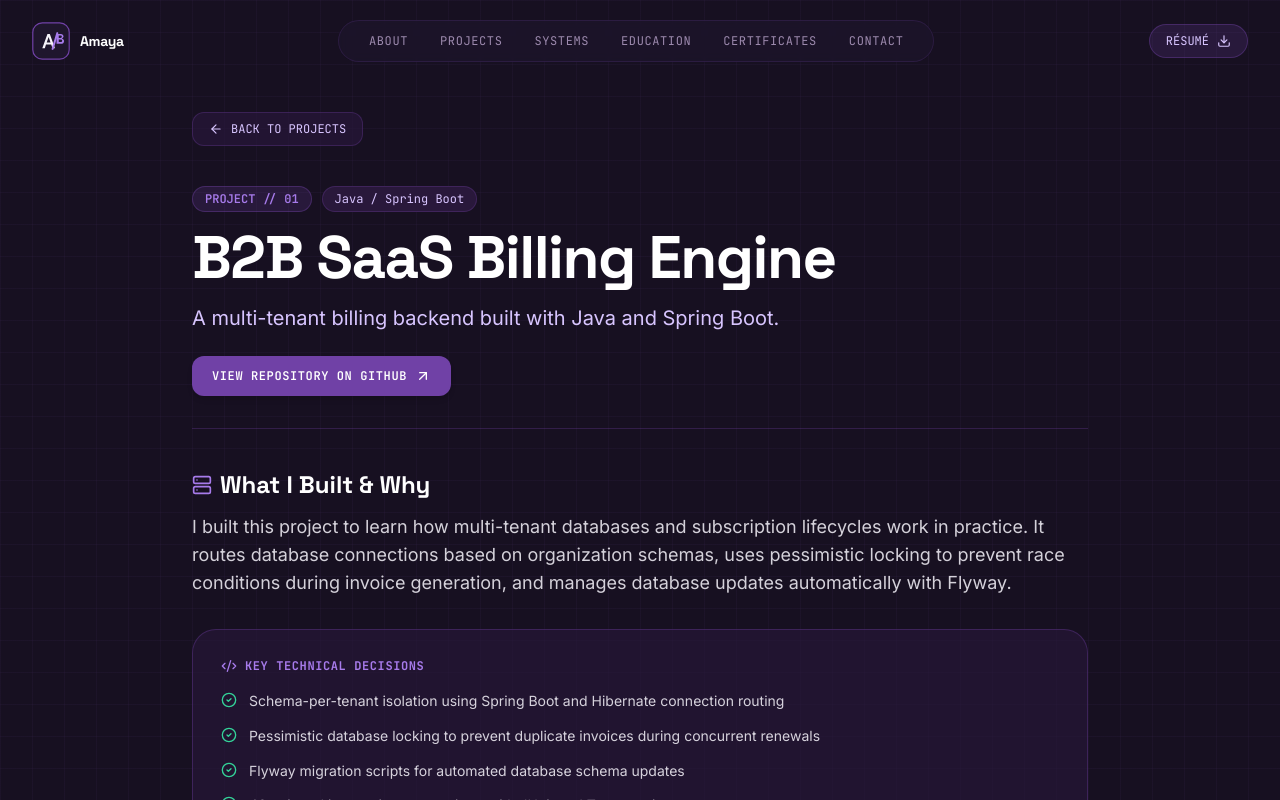
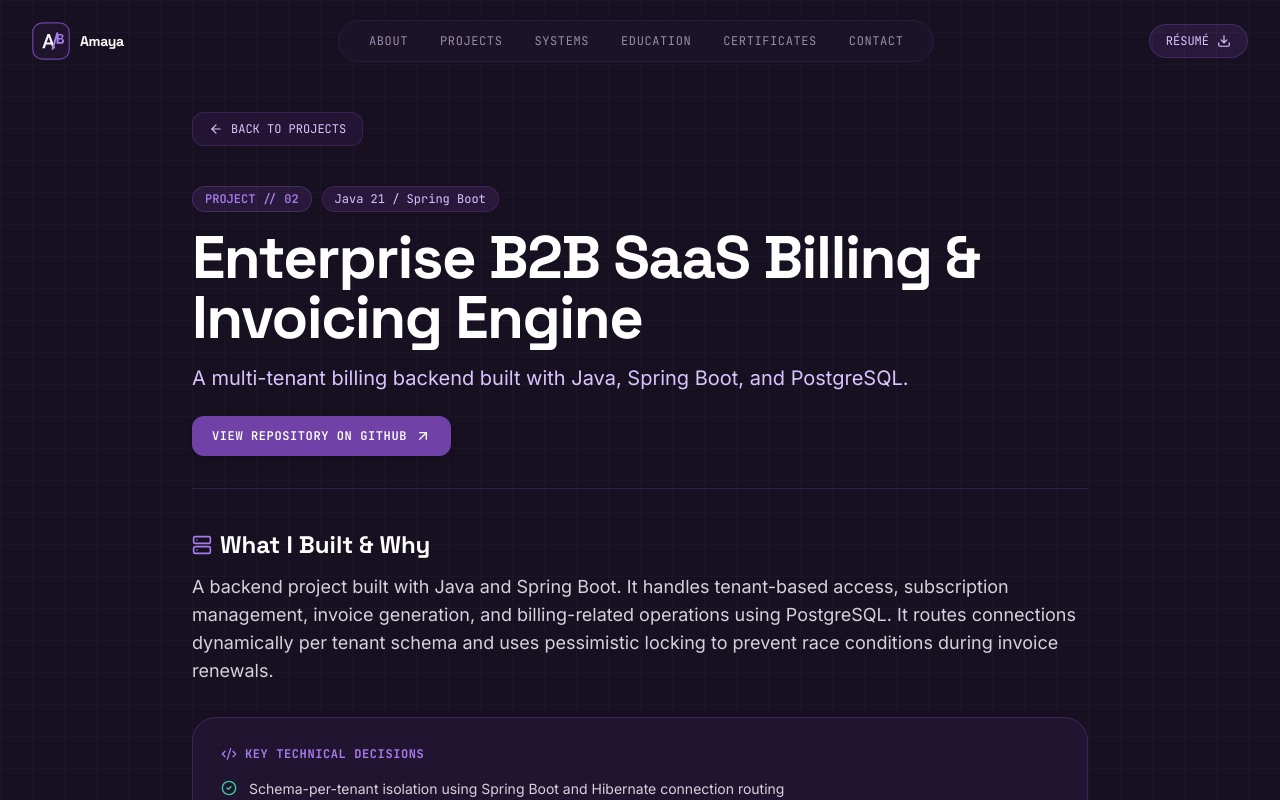
Before and after one commit to amy9273/portfolio, a Next.js app: page /projects/b2b-saas-billing in a window 1280 px wide. Shown: the top 800 px of the page. Built offline with nearby package versions, Linux system fonts and the light colour scheme.

Commit message:
feat: complete portfolio content revisions per honest student voice guidelines

```diff
--- a/src/components/sections/About.tsx
+++ b/src/components/sections/About.tsx
@@ -107,15 +107,15 @@ export function About() {
           {/* Right Column: Grounded, Honest Personal Narrative */}
           <div className="lg:col-span-7 space-y-6 text-base md:text-lg leading-relaxed text-graphite/90 font-sans">
             <p className="font-medium text-lg md:text-xl text-graphite">
-              Hi, I&apos;m Amaya. I&apos;m an Information Technology student at De La Salle Lipa who likes building applications and learning how backend systems work.
+              Hi, I&apos;m Amaya. I&apos;m a fourth-year Information Technology student at De La Salle Lipa who enjoys building applications and solving problems through code.
             </p>
 
             <p>
-              Most of my programming experience comes from academic projects and building things on my own. I got drawn to backend development because I wanted to understand what happens after a button is clicked—how data gets validated, how databases keep records consistent across multiple users, and how servers handle unexpected traffic spikes.
+              I first explored programming during the pandemic, starting with Python tutorials on YouTube and later taking online coursework on Coursera. I found programming rewarding because I genuinely enjoyed the process of figuring things out, debugging issues, and seeing an idea turn into something that actually works.
             </p>
 
             <p>
-              Lately, I&apos;ve spent most of my coding time working with <strong className="text-graphite font-semibold">Java and Spring Boot</strong>, <strong className="text-graphite font-semibold">PostgreSQL</strong>, and <strong className="text-graphite font-semibold">TypeScript with Node.js and Next.js</strong>. I enjoy projects where I have to think about database structures, multi-tenant separation, and background job queues.
+              Most of my programming experience comes from academic and personal projects. I like building features, fixing problems, and seeing everything come together. Over the course of my studies, I&apos;ve worked on backend systems, REST APIs, full-stack web applications, and mobile apps—adapting to different technologies depending on what the project requires.
             </p>
 
             <div className="p-5 rounded-2xl bg-white border border-mist space-y-2.5 shadow-sm">
@@ -124,7 +124,7 @@ export function About() {
                 <span>Outside of Coding</span>
               </div>
               <p className="text-sm text-graphite/85 leading-relaxed font-sans">
-                When I&apos;m not studying or coding, I enjoy reading manga and manhwa, watching shows, and building fun side projects. That&apos;s actually how I ended up making <strong className="text-royal-violet font-semibold">Malaya</strong> (a simple webtoon reader PWA) and working on <strong className="text-royal-violet font-semibold">Kamunica</strong> (our capstone sign language learning app with 3D avatars).
+                Outside of studying and programming, I enjoy reading manga and manhwa, watching shows, and working on personal side projects. My habit of reading manga was what led me to build <strong className="text-royal-violet font-semibold">Malaya</strong>—a reading web app that connects to external comic APIs. I also worked on <strong className="text-royal-violet font-semibold">Kamunica</strong>, our capstone mobile project featuring a 3D avatar for learning Filipino Sign Language.
               </p>
             </div>
 
@@ -136,15 +136,19 @@ export function About() {
               <div className="text-xs font-mono space-y-1.5 text-graphite/85">
                 <div>
                   <span className="text-muted-mauve">Degree: </span>
-                  <span className="font-semibold text-graphite">BS in Information Technology (Expected 2027)</span>
+                  <span className="font-semibold text-graphite">BS in Information Technology (Expected Graduation: June 2027)</span>
+                </div>
+                <div>
+                  <span className="text-muted-mauve">Level: </span>
+                  <span className="font-semibold text-graphite">Fourth-Year Student</span>
                 </div>
                 <div>
                   <span className="text-muted-mauve">Relevant Coursework: </span>
-                  <span>Database Systems, Software Architecture, Distributed Computing, Web & Mobile Development</span>
+                  <span>Data Structures & Algorithms, Database Systems, Object-Oriented Programming, Networking, Web & Mobile Development</span>
                 </div>
                 <div>
                   <span className="text-muted-mauve">Status: </span>
-                  <span className="text-emerald-700 font-semibold">Looking for 2025/2026 software / backend internships</span>
+                  <span className="text-emerald-700 font-semibold">Open to software development opportunities and internships</span>
                 </div>
               </div>
             </div>
--- a/src/components/sections/Contact.tsx
+++ b/src/components/sections/Contact.tsx
@@ -83,9 +83,9 @@ export function Contact() {
           </h2>
 
           <p className="text-cloud/80 text-sm sm:text-base font-sans leading-relaxed">
-            I&apos;m looking for software development or backend internships for 2025/2026. If
-            you have an opening, a question about any of my projects, or just want to talk tech,
-            feel free to reach out.
+            I&apos;m open to software development opportunities and always interested in connecting
+            with people who want to discuss my projects or work. Whether you have an opportunity or
+            just want to talk tech, feel free to reach out.
           </p>
         </div>
 
--- a/src/components/sections/Hero.tsx
+++ b/src/components/sections/Hero.tsx
@@ -55,13 +55,13 @@ export function Hero({ onReplayPreloader }: HeroProps) {
           <h1 className="text-4xl sm:text-6xl lg:text-7xl font-display font-extrabold text-white tracking-tight leading-[1.08]">
             Hi, I&apos;m Amaya.{' '}
             <span className="bg-gradient-to-r from-pale-lilac via-electric-lavender to-royal-violet bg-clip-text text-transparent block mt-1">
-              I build web applications and backend systems.
+              I build web, backend, and mobile applications.
             </span>
           </h1>
 
           {/* Subtitle */}
           <p className="text-cloud/85 text-base sm:text-lg max-w-2xl leading-relaxed font-sans">
-            I&apos;m a 4th-year Information Technology student at De La Salle Lipa. Most of my work involves backend development with Java and Spring Boot, web apps with TypeScript, and learning how databases and queues handle data behind the scenes.
+            My name is Angel Amaya Balion, and I also go by Amaya. I&apos;m a fourth-year BS Information Technology student at De La Salle Lipa. Most of my programming experience comes from academic and personal projects where I build web applications, backend systems, and mobile apps.
           </p>
 
           {/* Action Buttons */}
@@ -105,7 +105,7 @@ export function Hero({ onReplayPreloader }: HeroProps) {
             </div>
             <div className="flex items-center gap-1.5">
               <Calendar className="w-3.5 h-3.5 text-electric-lavender" />
-              <span>OPEN FOR 2025/2026 INTERNSHIPS</span>
+              <span>EXPECTED GRADUATION: JUNE 2027</span>
             </div>
           </div>
         </div>
--- a/src/components/sections/Projects.tsx
+++ b/src/components/sections/Projects.tsx
@@ -205,7 +205,7 @@ export function Projects() {
             </span>
           </div>
 
-          <div className="grid grid-cols-1 sm:grid-cols-2 lg:grid-cols-3 gap-4">
+          <div className="grid grid-cols-1 sm:grid-cols-2 gap-4">
             {SECONDARY_PROJECTS.map((project) => (
               <div
                 key={project.id}
--- a/src/components/sections/Systems.tsx
+++ b/src/components/sections/Systems.tsx
@@ -115,10 +115,10 @@ export function Systems() {
               <span>04 / BEHIND THE CODE</span>
             </div>
             <h2 className="text-3xl md:text-5xl font-display font-extrabold text-graphite tracking-tight">
-              Backend Topics I&apos;ve Explored.
+              Concepts I&apos;ve Explored.
             </h2>
             <p className="text-graphite/75 text-sm sm:text-base font-sans mt-2 max-w-2xl leading-relaxed">
-              A closer look at how I approached database multi-tenancy, concurrency, and delayed queues in my projects.
+              A closer look at implementation details and patterns I&apos;ve explored through my projects—including database schema isolation, concurrency handling, and delayed queues.
             </p>
           </div>
           <div className="font-mono text-xs text-muted-mauve flex items-center gap-2">
--- a/src/data/projects.ts
+++ b/src/data/projects.ts
@@ -4,7 +4,7 @@ export interface ProjectItem {
   title: string;
   tagline: string;
   tier: 1 | 2;
-  category: 'Backend' | 'Queues' | 'Mobile & 3D' | 'Data & Web';
+  category: 'Backend' | 'Queues' | 'Mobile & 3D' | 'Data & Web' | 'Full-Stack';
   technologies: string[];
   description: string;
   architectureHighlights: string[];
@@ -17,57 +17,78 @@ export interface ProjectItem {
 export const FEATURED_PROJECTS: ProjectItem[] = [
   {
     id: '01',
+    slug: 'malaya',
+    title: 'Malaya — Manga & Manhwa Reader',
+    tagline: 'A personal reading web application connecting to external comic APIs.',
+    tier: 1,
+    category: 'Data & Web',
+    technologies: ['Next.js 15 PWA', 'TypeScript', 'Supabase', 'Tailwind CSS', 'External APIs'],
+    description:
+      'Malaya is a personal manga and manhwa reading web application. It fetches available titles and chapter content from external APIs (including Asura and MangaBuddy) and presents them through a clean, continuous-scroll reading interface. It is a personal project—I do not host or store the manga chapters myself.',
+    architectureHighlights: [
+      'Continuous vertical scroll reading layout designed for comfortable reading on desktop and mobile',
+      'Image proxy route handler to fetch chapter panels cleanly while preventing cross-origin issues',
+      'Supabase PostgreSQL database and authentication for bookmarking and reading progress syncing',
+      'Mobile-first PWA with offline caching and clean navigation',
+    ],
+    proofOfWork: 'Personal reading PWA · External API integration',
+    githubUrl: 'https://github.com/amy9273/malaya',
+    liveUrl: 'https://malaya-brown.vercel.app',
+    statusBadge: 'Featured · Next.js 15 PWA',
+  },
+  {
+    id: '02',
     slug: 'b2b-saas-billing',
-    title: 'B2B SaaS Billing Engine',
-    tagline: 'A multi-tenant billing backend built with Java and Spring Boot.',
+    title: 'Enterprise B2B SaaS Billing & Invoicing Engine',
+    tagline: 'A multi-tenant billing backend built with Java, Spring Boot, and PostgreSQL.',
     tier: 1,
     category: 'Backend',
-    technologies: ['Java 21', 'Spring Boot 3', 'PostgreSQL', 'Flyway', 'Testcontainers', 'JUnit 5'],
+    technologies: ['Java 21', 'Spring Boot 3.3', 'PostgreSQL', 'Flyway', 'Testcontainers', 'JUnit 5'],
     description:
-      'I built this project to learn how multi-tenant databases and subscription lifecycles work in practice. It routes database connections based on organization schemas, uses pessimistic locking to prevent race conditions during invoice generation, and manages database updates automatically with Flyway.',
+      'A backend project built with Java and Spring Boot. It handles tenant-based access, subscription management, invoice generation, and billing-related operations using PostgreSQL. It routes connections dynamically per tenant schema and uses pessimistic locking to prevent race conditions during invoice renewals.',
     architectureHighlights: [
       'Schema-per-tenant isolation using Spring Boot and Hibernate connection routing',
-      'Pessimistic database locking to prevent duplicate invoices during concurrent renewals',
-      'Flyway migration scripts for automated database schema updates',
-      '40 unit and integration tests written with JUnit and Testcontainers',
+      'Pessimistic database locking (PESSIMISTIC_WRITE) to prevent race conditions during concurrent renewals',
+      'Flyway migration scripts for automated shared and tenant database schema updates',
+      '40 unit and integration tests written with JUnit 5 and Testcontainers',
     ],
     proofOfWork: '40 automated tests · Testcontainers integration',
     githubUrl: 'https://github.com/amy9273/b2b-saas-billing',
-    statusBadge: 'Java / Spring Boot',
+    statusBadge: 'Java 21 / Spring Boot',
   },
   {
-    id: '02',
+    id: '03',
     slug: 'incident-pulse',
-    title: 'IncidentPulse',
-    tagline: 'An on-call alerting service with Redis delayed queues and real-time updates.',
+    title: 'IncidentPulse — Incident Management Service',
+    tagline: 'An incident management application with delayed queues and real-time alerts.',
     tier: 1,
     category: 'Queues',
-    technologies: ['TypeScript', 'Express', 'Redis BullMQ', 'WebSockets', 'Next.js 15', 'Flutter'],
+    technologies: ['TypeScript', 'Node.js', 'Express', 'Redis BullMQ', 'WebSockets', 'Next.js 15', 'Flutter'],
     description:
-      'An incident alerting application built to notify team members when system issues happen. I used Redis BullMQ delayed queues to handle alert escalations—if an alert is not acknowledged within a given time, it automatically moves to the next tier of responders.',
+      'An incident management application built with TypeScript and Node.js. It includes backend services, a web dashboard, and mobile application features. It uses Redis BullMQ delayed queues to manage alert escalation if an incident goes unacknowledged, and broadcasts status updates via WebSockets.',
     architectureHighlights: [
       'Redis BullMQ delayed jobs to automate multi-tier alert escalation',
       'WebSocket connection to broadcast incident status updates to connected clients',
       'Dead-letter queue handling for failed jobs and retries',
-      'Companion Flutter mobile app to acknowledge alerts on the go',
+      'Companion Flutter mobile app to view and acknowledge alerts on the go',
     ],
     proofOfWork: 'Delayed queues · WebSocket updates',
     githubUrl: 'https://github.com/amy9273/incident-pulse',
     statusBadge: 'Node.js / Redis',
   },
   {
-    id: '03',
+    id: '04',
     slug: 'api-rate-limiter',
-    title: 'API Rate Limiter',
-    tagline: 'A reverse proxy and rate limiter exploring Java 21 Virtual Threads.',
+    title: 'API Rate Limiter & Reverse Proxy',
+    tagline: 'A Java-based reverse proxy focused on controlling request rates and concurrency.',
     tier: 1,
     category: 'Backend',
-    technologies: ['Java 21', 'Virtual Threads', 'AtomicLong', 'Redis', 'Prometheus', 'RFC 6585'],
+    technologies: ['Java 21', 'Virtual Threads', 'Token Bucket', 'AtomicLong', 'Redis', 'RFC 6585'],
     description:
-      'An experiment testing how Java 21 Virtual Threads (Project Loom) handle concurrent requests compared to traditional platform threads. It implements a token bucket algorithm to limit incoming requests and returns standard rate-limiting HTTP headers.',
+      'A Java-based project focused on controlling API request rates and handling concurrent requests. Built with Java 21 Virtual Threads (Project Loom) and a lock-free token bucket algorithm to enforce per-client quotas and return standard HTTP 429 headers.',
     architectureHighlights: [
       'Built with Java 21 Virtual Threads for lightweight concurrent request handling',
-      'Token bucket rate limiting using AtomicLong to track request counts without heavy locking',
+      'Token bucket rate limiting using AtomicLong to track request counts without mutex locks',
       'Sliding window log fallback for managing burst traffic',
       'Standard HTTP 429 responses with RateLimit and Retry-After headers',
     ],
@@ -76,52 +97,51 @@ export const FEATURED_PROJECTS: ProjectItem[] = [
     statusBadge: 'Java 21 / Concurrency',
   },
   {
-    id: '04',
-    slug: 'malaya',
-    title: 'Malaya — Webtoon Reader',
-    tagline: 'A simple continuous-scroll reader for manga and manhwa.',
-    tier: 1,
-    category: 'Data & Web',
-    technologies: ['Next.js 15 PWA', 'TypeScript', 'Supabase', 'MangaDex API', 'Tailwind CSS'],
-    description:
-      'A personal project born from my habit of reading manhwa. I built a mobile-friendly web app with a continuous vertical reading strip, connecting to the MangaDex API and using Supabase to save reading history and bookmarks.',
-    architectureHighlights: [
-      'Continuous vertical scroll reader designed for comfortable reading on mobile and desktop',
-      'Image proxy route handler to fetch chapter pages cleanly and bypass cross-origin restrictions',
-      'Supabase database and authentication to save bookmarks and reading history',
-      'Responsive PWA layout with offline reading support and clean touch navigation',
-    ],
-    proofOfWork: 'Automated test suite · Mobile PWA',
-    githubUrl: 'https://github.com/amy9273/malaya',
-    liveUrl: 'https://malaya-brown.vercel.app',
-    statusBadge: 'Next.js 15 / PWA',
-  },
-  {
     id: '05',
     slug: 'kamunica',
     title: 'Kamunica — Filipino Sign Language Platform',
-    tagline: 'A sign language learning app featuring a 3D animated avatar and gesture recognition.',
+    tagline: 'A mobile learning app for Filipino Sign Language with a 3D animated avatar.',
     tier: 1,
     category: 'Mobile & 3D',
-    technologies: ['Flutter', 'Three.js', 'WebGL', 'Blender', 'Python', 'Computer Vision'],
+    technologies: ['Flutter', 'Firebase Firestore', 'Three.js', 'WebGL', 'Blender', 'Python', 'Computer Vision'],
     description:
-      'A collaborative capstone project aimed at making Filipino Sign Language (FSL) more accessible. I worked on integrating a 3D avatar that demonstrates sign gestures in WebGL and Flutter, paired with speech-to-text input and computer vision gesture detection.',
+      'A mobile learning application for Filipino Sign Language developed as an academic capstone. It uses Flutter and a 3D animated avatar to help learners study and practice FSL, paired with vocabulary lookup and Python computer vision gesture detection.',
     architectureHighlights: [
       '3D animated avatar rendering sign language gestures in WebGL and Flutter',
       'Speech-to-text input paired with sign vocabulary lookup',
       'Python hand-sign recognition model integration for practice feedback',
-      'Mobile-first layout designed for student accessibility',
+      'Mobile-first layout designed for student accessibility with Firebase Firestore storage',
     ],
     proofOfWork: 'Capstone project · 3D WebGL avatar integration',
     githubUrl: 'https://github.com/amy9273/fsl-handsign-recognition',
     liveUrl: 'https://kamunica-landing.onrender.com',
-    statusBadge: 'Flutter / 3D WebGL',
+    statusBadge: 'Flutter / 3D Avatar',
+  },
+  {
+    id: '06',
+    slug: 'vetcare',
+    title: 'VetCare — Clinic Management System',
+    tagline: 'A full-stack veterinary clinic management application with MongoDB and authentication.',
+    tier: 1,
+    category: 'Full-Stack',
+    technologies: ['React', 'TypeScript', 'Node.js', 'Express', 'MongoDB', 'JWT', 'Tailwind CSS'],
+    description:
+      'A full-stack veterinary clinic management application built with React, TypeScript, Node.js, Express, and MongoDB. It includes authentication, pet patient record management, appointment scheduling, and treatment note logging for clinic staff.',
+    architectureHighlights: [
+      'Pet medical history and owner profiles stored in MongoDB with Mongoose schemas',
+      'JWT-based authentication and role-based route protection for clinic staff',
+      'Appointment booking calendar with automated conflict prevention',
+      'RESTful API endpoints for managing patient records and treatment notes',
+    ],
+    proofOfWork: 'Full-stack CRUD · MongoDB & JWT Auth',
+    githubUrl: 'https://github.com/amy9273/itelect4-project',
+    statusBadge: 'React / Node.js / MongoDB',
   },
 ];
 
 export const SECONDARY_PROJECTS: ProjectItem[] = [
   {
-    id: '06',
+    id: '07',
     slug: 'gala-ph',
     title: 'Gala PH — Road Trip Toll & Expense Splitter',
     tagline: 'A mobile utility to estimate Philippine expressway tolls and split group expenses.',
@@ -129,7 +149,7 @@ export const SECONDARY_PROJECTS: ProjectItem[] = [
     category: 'Mobile & 3D',
     technologies: ['React Native', 'TypeScript', 'Tailwind CSS'],
     description:
-      'A React Native app built to solve a common problem on road trips with friends: calculating toll fees for both Autosweep and Easytrip expressways, and simplifying who owes whom at the end of the trip.',
+      'A React Native app built to solve a practical problem on road trips with friends: calculating toll fees across Philippine expressways (SLEX, NLEX, SCTEX, TPLEX) and simplifying who owes whom at the end of the trip.',
     architectureHighlights: [
       'Toll fee calculator for SLEX, NLEX, SCTEX, and TPLEX routes',
       'Simple debt settlement calculation to minimize the number of repayments',
@@ -137,24 +157,6 @@ export const SECONDARY_PROJECTS: ProjectItem[] = [
     proofOfWork: 'Toll fee calculation · Debt simplification',
     githubUrl: 'https://github.com/amy9273/gala-ph',
     statusBadge: 'React Native',
-  },
-  {
-    id: '07',
-    slug: 'vetcare',
-    title: 'VetCare Clinic Management',
-    tagline: 'A veterinary clinic management system built for a coursework project.',
-    tier: 2,
-    category: 'Data & Web',
-    technologies: ['React', 'TypeScript', 'Vite', 'Tailwind CSS', 'REST API'],
-    description:
-      'A full-stack web application designed for a veterinary clinic. Allows clinic staff to manage pet patient records, schedule appointments, and log treatment notes.',
-    architectureHighlights: [
-      'Pet medical history and owner profiles stored in a relational database',
-      'Appointment booking calendar with basic conflict checks',
-    ],
-    proofOfWork: 'Clinic records · Appointment booking',
-    githubUrl: 'https://github.com/amy9273/itelect4-project',
-    statusBadge: 'React / REST API',
   },
   {
     id: '08',
@@ -165,7 +167,7 @@ export const SECONDARY_PROJECTS: ProjectItem[] = [
     category: 'Data & Web',
     technologies: ['SQL', 'Star Schema', 'SQLite', 'Data Modeling'],
     description:
-      'An academic database project using a star schema. Designed a central fact table for vehicle trips and linked dimension tables to query fuel consumption and maintenance records.',
+      'An academic database project using a star schema. Designed a central fact table for vehicle trips and linked dimension tables to query fuel consumption, mileage, and maintenance records.',
     architectureHighlights: [
       'Star schema design with fact and dimension tables',
       'SQL analytical queries for vehicle utilization and cost tracking',
```
Also changed, not shown: src/app/layout.tsx (+10 -5 lines), src/components/sections/Experience.tsx (+6 -6 lines), src/data/contact.ts (+6 -6 lines).
